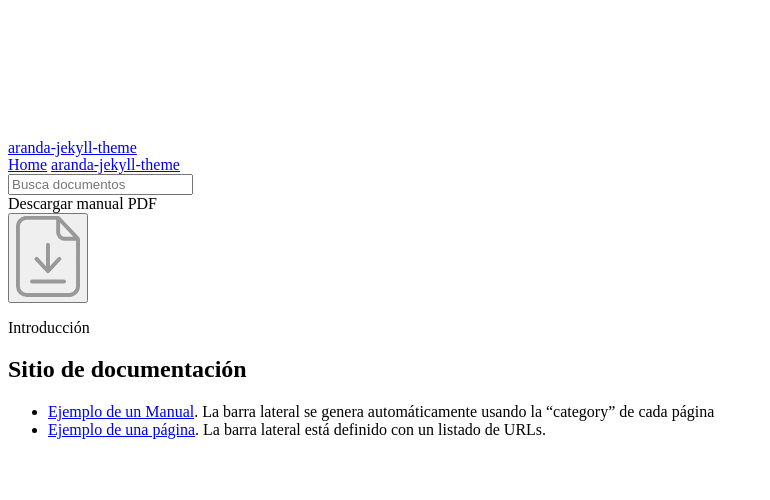
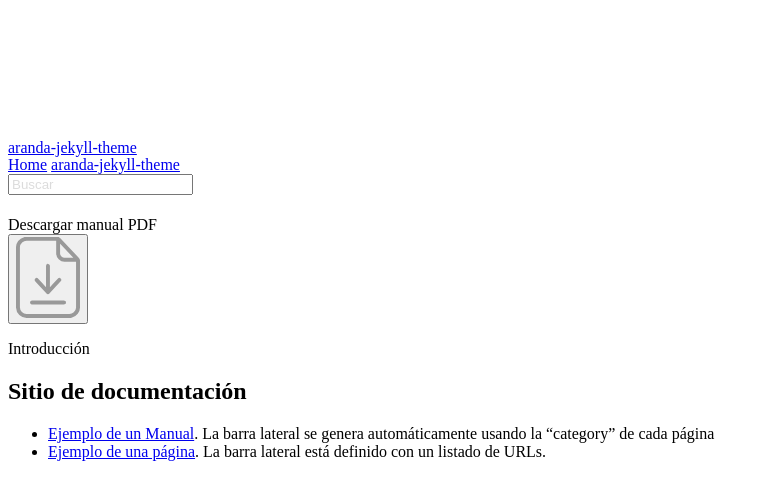
Before and after one commit to aranda-docs/aranda-jekyll-theme, a Jekyll site: the page built from index.md, in a window 1280 px wide. Shown: the top 500 px of the page, without its empty margins (0-770 px from the left). Built offline with Jekyll 4.4.1, drawn with Linux system fonts in a browser that asks for light colours.

Commit message:
[ Feature ] Add searchbar in each manual [ 07/27/2022/05:06 ]

```diff
--- a/_includes/header.html
+++ b/_includes/header.html
@@ -9,3 +9,4 @@
 <script src="{{ site.baseurl }}/assets/js/libs/jquery-2.1.4.min.js"></script>
 <link rel="stylesheet" href="{{ site.baseurl }}/assets/css/print_doc.css" media="print">
 <link rel="stylesheet" href="{{ site.baseurl }}/assets/css/sidebar.css" media="screen">
+<link rel="stylesheet" href="{{ site.baseurl }}/assets/css/index.css" media="screen">
--- a/_layouts/doc.html
+++ b/_layouts/doc.html
@@ -1,26 +1,42 @@
 ---
 layout: default
 ---
+
 <header id="mastheadArea" class="sg_masthead">
     <div class="sg_contain">
         <div class="head">
             <!--Buscador Aranda docs-->
             <div class="row no-gutters">
-        <div class="col">
+                <div class="col searchbar-container">
                     <div class="form-group input-group-lg buscador-container">
-            <input typ id="formulario" class="form-control" placeholder="Busca documentos" />
-            <a class="cerrar" href="http://127.0.0.1:4000/aranda-docs-theme/"></a>
+                        <input
+                            id="searchbar"
+                            class="form-control"
+                            placeholder="Buscar"
+                        />
                     </div>
+                    <div id="search_result"></div>
                 </div>
 
-        {% if site.title contains "Release Notes" %}
-        {% else %}
+                <h1></h1>
+                {% if site.title contains "Release Notes" %} {% else %}
                 <div class="col-auto">
                     {% if site.data.messages['tooltip'] != null %}
-          <div class="tooltip hide_tooltip" id="tooltip">{{ site.data.messages['tooltip'] }}</div>
+                    <div class="tooltip hide_tooltip" id="tooltip">
+                        {{ site.data.messages['tooltip'] }}
+                    </div>
                     {% endif %}
-          <button id="convertPDF" type="submit" class="btn btn-lg --white mb-2 ml-3">
-            <img src="{{ site.baseurl }}/assets/images/ic_descarga.svg" width="64" alt="Adobe PDF" id="pdf-ic">
+                    <button
+                        id="convertPDF"
+                        type="submit"
+                        class="btn btn-lg --white mb-2 ml-3"
+                    >
+                        <img
+                            src="{{ site.baseurl }}/assets/images/ic_descarga.svg"
+                            width="64"
+                            alt="Adobe PDF"
+                            id="pdf-ic"
+                        />
                     </button>
                 </div>
                 {% endif %}
@@ -36,16 +52,50 @@
         <p class="item-title">No hay resultados para la busqueda </p>
       </div> -->
             <div class="title header typo_ostrich">{{ page.title }}</div>
-      {% if page.info %}<div class="sub_title typo_crow">{{ page.info }}</div>{% endif %}
+            {% if page.info %}
+            <div class="sub_title typo_crow">{{ page.info }}</div>
+            {% endif %}
         </div>
-    {% if page.nav == true %}<aside id="nav">
+        {% if page.nav == true %}
+        <aside id="nav">
             <div class="header typo_hummingbird">Contents</div>
             <ul></ul>
-    </aside>{% endif %}
+        </aside>
+        {% endif %}
     </div>
 </header>
 <article id="documentationArea" class="sg_doc">
-  <div class="sg_contain" id="article-content">
-    {{ content }}
-  </div>
+    <div class="sg_contain" id="article-content">{{ content }}</div>
 </article>
+
+<script>
+    document.getElementById("searchbar").addEventListener("keyup", () => {
+        let searched = document.getElementById("searchbar").value;
+        let emptyList = document.getElementById("search_result")
+        let articles = [];
+
+        ("{% for article in site.pages %}");
+        if(JSON.parse('{{ article.tags | jsonify }}') !== null){
+          JSON.parse('{{ article.tags | jsonify }}').map((string) => {
+            if(string.toLowerCase().includes(searched.toLowerCase())){
+              articles.push({
+                title: '{{article.title}}',
+                chapter: '{{article.chapter}}',
+                url: '{{article.url}}'
+              })
+            }
+          })
+        }
+        ("{%endfor%}");
+        let completeList = ""
+        let baseurl = '{{ site.baseurl }}'
+
+        articles.forEach(({title, chapter, url}) => {
+          completeList += `<li><a href="${baseurl}${url}">${title} | ${chapter}</a></li>`
+        })
+        if (searched === "") {
+          completeList = "";
+        }
+        emptyList.innerHTML = completeList
+    });
+</script>
--- /dev/null
+++ b/assets/css/index.css
@@ -0,0 +1,32 @@
+.searchbar-container {
+    position: relative;
+}
+
+.form-control::placeholder{
+    opacity: .25;
+}
+
+#search_result {
+    width: 440px;
+    position: absolute;
+    height: auto;
+    z-index: 1;
+    margin-top: 2px;
+    background-color: #fff;
+    padding: 0 20px;
+    border-radius: 5px;
+    outline: 0;
+    font-size: 16px;
+    font-weight: 400;
+    color: #666d73;
+    transition: all 0.3s ease;
+    box-shadow: 0px 0px 2px rgb(149, 149, 149);
+    max-height: 200px;
+    overflow-y: scroll;
+    list-style: none;
+}
+
+#search_result li {
+    margin-top: 4px;
+    margin-bottom: 6px;
+}
--- a/assets/js/main.js
+++ b/assets/js/main.js
@@ -48,9 +48,6 @@
   $('#documentationArea h1').click(function () {
     $(this).toggleClass('collapsed');
     $(this).nextUntil('h1').slideToggle();
-    //    $('html, body').animate({
-    //        scrollTop: $(this).offset().top
-    //    }, 500);
   });
 }
 
@@ -86,10 +83,6 @@
   }
 }
 
-//-- Workaround for html2canvas blank image
-function fnIgnoreElements(el) {
-  if (typeof el.shadowRoot == 'object' && el.shadowRoot !== null) return true
-}
 
 //-- Download manual to PDF
 const downloadManual = async () => {
@@ -109,9 +102,7 @@
   }, true);
 }
 
-//-- Getting form control and html container
-const searchInput = document.querySelector('#formulario');
-const resultBox = document.querySelector('#result-box');
+
 //-- Scroll to result once per search
 let scrollTimes = 0;
 
@@ -119,52 +110,8 @@
 let prev = document.getElementById("article-content").innerHTML.toString();
 let keyWordResult = [];
 //-- Set other article results in the result box
-const setOtherResults = (search) => {
-  const results = search.length > 0 ? searchBar(search) : [];
-  if (search.length > 0 && results.map(result => ResultItem(result)).length > 0) {
-    const cleanUpResults = results.map(result => ResultItem(result))
-      .toString()
-      .replace(/,/g, '');
-    keyWordResult = cleanUpResults;
-    resultBox.innerHTML = `<p class="item-title" id="expand-results">clic aquí para más resultados con la busqueda '${search}'</p>`;
-    //-- Expand results
-    $('#expand-results').click(() => {
-      $('#result-box')
-        .animate({ maxHeight: '300px' }, 200,
-          () => resultBox.innerHTML = keyWordResult);
-      $('.demo-item').addClass('show_tooltip');
-    });
-  } else if (search.length === 0) {
-    resultBox.innerHTML = [];
-  } else {
-    resultBox.innerHTML = `<p class="item-title">No hay resultados addicionales para la busqueda '${search}'</p>`;
-  }
-}
+
 //-- Highlight words find in the current document and engage the result box
-const setResults = (evt) => {
-  try {
-    const search = evt.target.value.toString();
-    //-- Engage result box
-    setOtherResults(search);
-    //-- Highlight word engine
-    let article = document.getElementById("article-content").innerHTML.toString();
-    if (article.match(/mark/gi)) {
-      article = prev;
-    }
-    if (search.length >= 3) {
-      const pattern = new RegExp("(" + search + ")", "gi");
-      const new_text = article.replace(pattern, "<mark>" + search + "</mark>");
-      document.getElementById("article-content").innerHTML = new_text;
-      scrollTimes = 0;
-
-    } else {
-      document.getElementById("article-content").innerHTML = prev;
-    }
-  } catch (error) {
-    console.log(error);
-  }
-
-}
 
 const ifHighlightedWord = () => {
   const yellowHighlighter = document.querySelector('mark');
@@ -201,7 +148,6 @@
 convertPDF.onclick = downloadManual;
 
 //-- Adding listener and triggering  render function when key is up.
-searchInput.onkeyup = setResults;
 
 //Functions that run when all HTML is loaded
 $(document).ready(function () {
```
Lines whose indentation alone changed are shown as unchanged.
